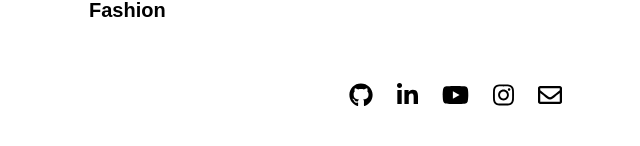
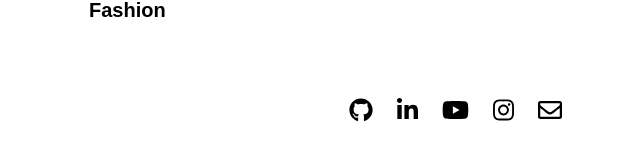
Before and after one commit to nlpulido/nlpulido.github.io, a React (Create React App) app: page /about in a window 1280 px wide. Shown: the part 988-1134 px from the top of the page, without its empty margins (185-825 px from the left). Before the commit the page ends 1107 px from the top, so only its background shows below. Built offline with nearby package versions, Linux system fonts and the light colour scheme.

Commit message:
fixed the extra spill again with the footer

```diff
--- a/src/components/Footer.css
+++ b/src/components/Footer.css
@@ -3,7 +3,8 @@
     font-weight: 300;
     color: #6272a4;
     text-align: center;
-    width: 100vw;
+    margin-top: 15px;
+    margin-bottom: 15px;
     bottom: 1px;
     font-size: 75%;
 }
```
